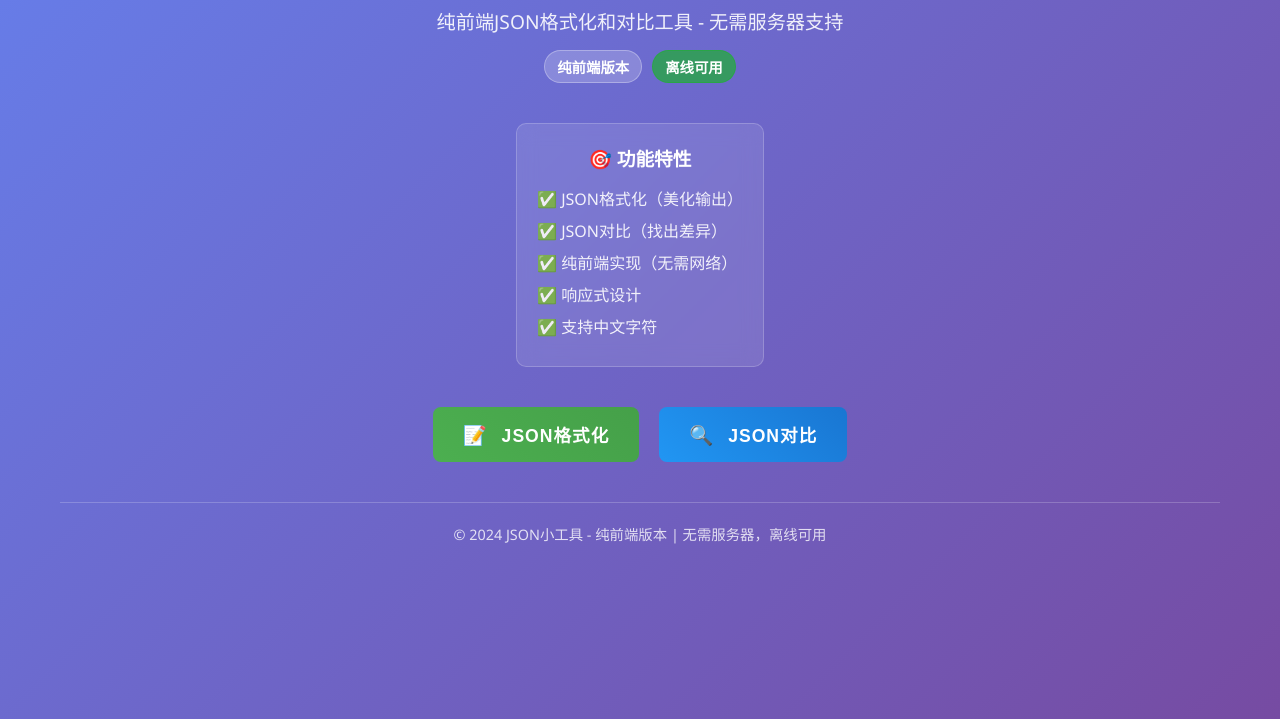
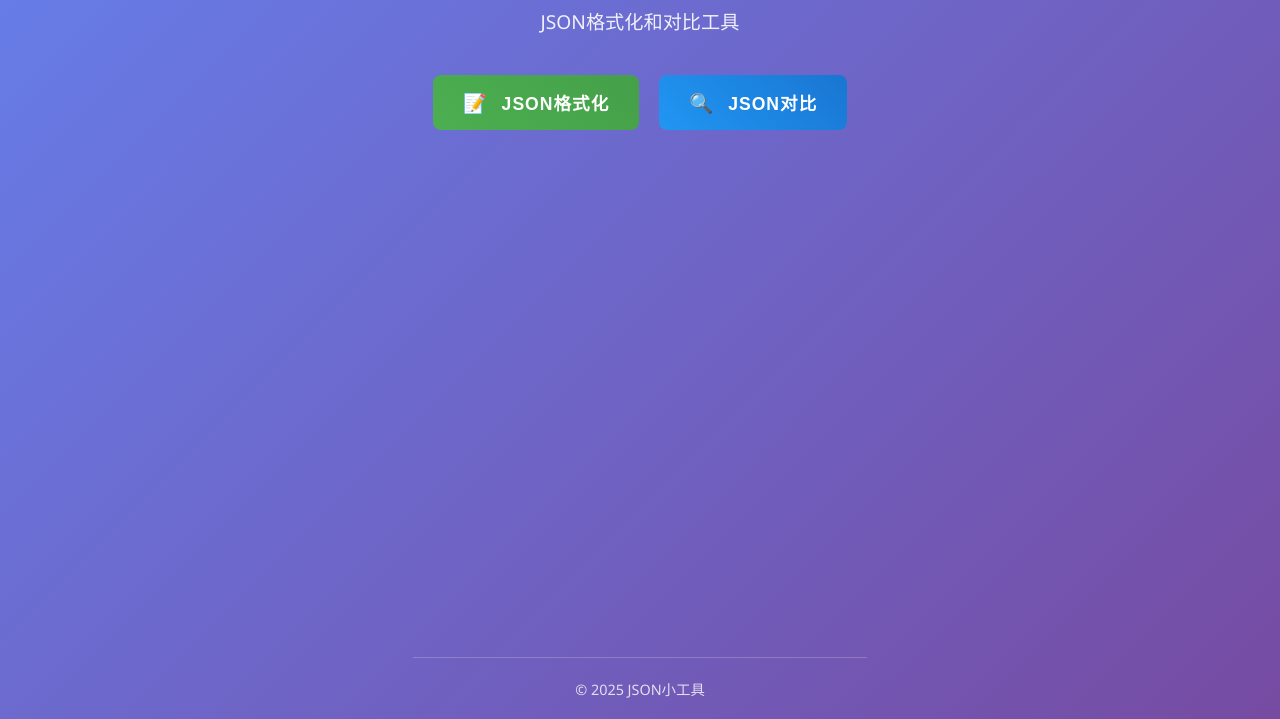
Before and after one commit to lixunan000/jsondeal, a plain HTML site: page index.html in a window 1280 px wide. Shown: the part 81-800 px from the top of the page. Drawn offline with Linux system fonts and the light colour scheme.

Commit message:
fix: 去掉多余文字

```diff
--- a/index.html
+++ b/index.html
@@ -11,25 +11,8 @@
     <div class="container">
         <header>
             <h1>JSON小工具</h1>
-            <p>纯前端JSON格式化和对比工具 - 无需服务器支持</p>
-            <div class="version-info">
-                <span class="badge">纯前端版本</span>
-                <span class="badge badge-success">离线可用</span>
-            </div>
+            <p>JSON格式化和对比工具</p>
         </header>
-
-        <div class="feature-intro">
-            <div class="feature-card">
-                <h3>🎯 功能特性</h3>
-                <ul>
-                    <li>✅ JSON格式化（美化输出）</li>
-                    <li>✅ JSON对比（找出差异）</li>
-                    <li>✅ 纯前端实现（无需网络）</li>
-                    <li>✅ 响应式设计</li>
-                    <li>✅ 支持中文字符</li>
-                </ul>
-            </div>
-        </div>
 
         <div class="button-group">
             <button id="formatBtn" class="btn btn-primary">
@@ -116,7 +99,7 @@
         </div>
 
         <footer class="footer">
-            <p>© 2024 JSON小工具 - 纯前端版本 | 无需服务器，离线可用</p>
+            <p>© 2025 JSON小工具</p>
         </footer>
     </div>
 
--- a/style.css
+++ b/style.css
@@ -9,12 +9,17 @@ body {
     background: linear-gradient(135deg, #667eea 0%, #764ba2 100%);
     min-height: 100vh;
     color: #333;
+    display: flex;
+    flex-direction: column;
 }
 
 .container {
     max-width: 1200px;
     margin: 0 auto;
     padding: 20px;
+    position: relative;
+    min-height: 100vh;
+    padding-bottom: 80px; /* 为页脚留出空间 */
 }
 
 header {
@@ -158,11 +163,15 @@ header p {
 
 .footer {
     text-align: center;
-    margin-top: 40px;
-    padding-top: 20px;
+    padding: 20px 0;
     border-top: 1px solid rgba(255,255,255,0.2);
     color: rgba(255,255,255,0.8);
     font-size: 0.9rem;
+    margin-top: auto;
+    position: absolute;
+    bottom: 0;
+    left: 0;
+    right: 0;
 }
 
 /* 模态框样式 */
```
